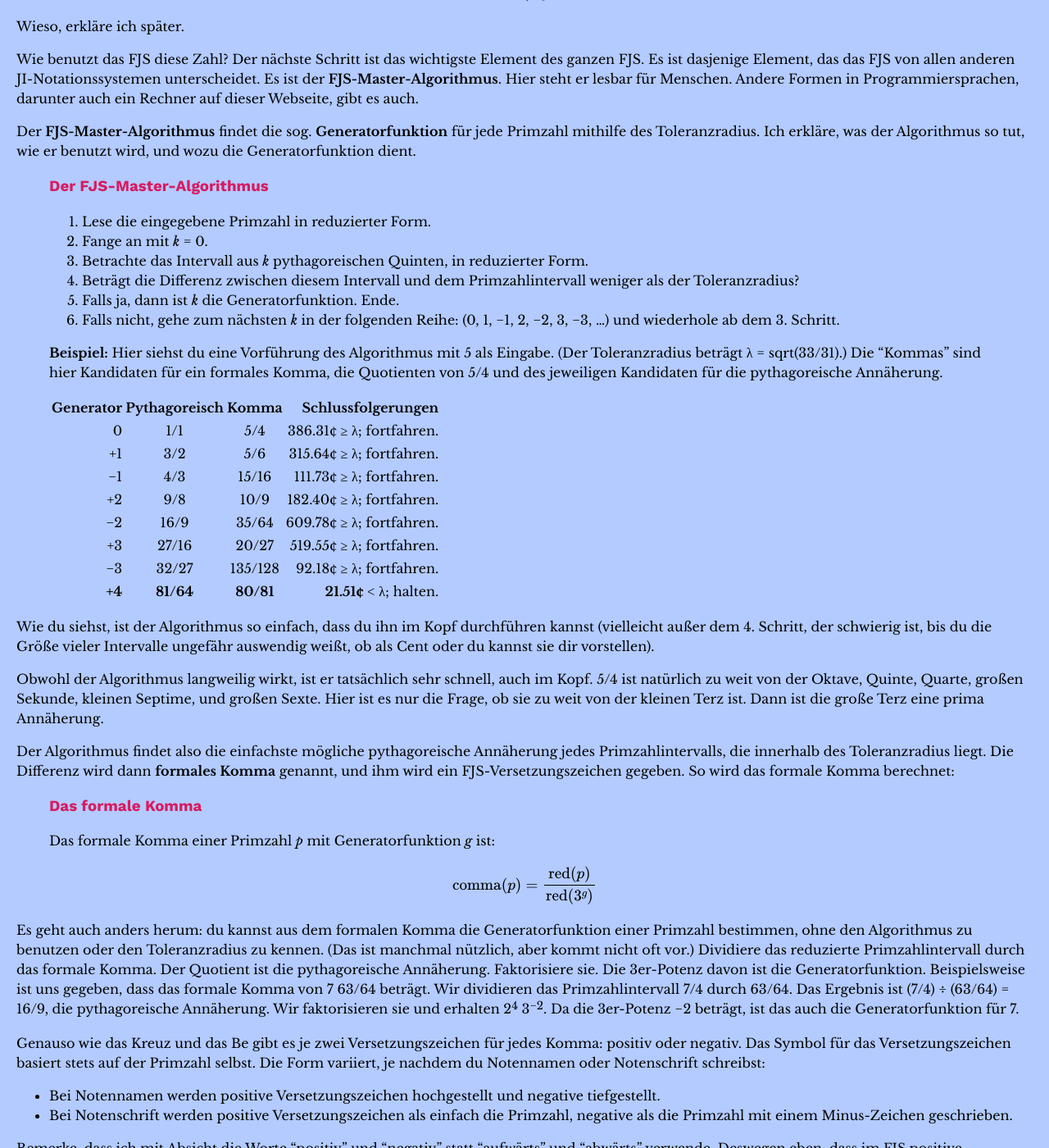
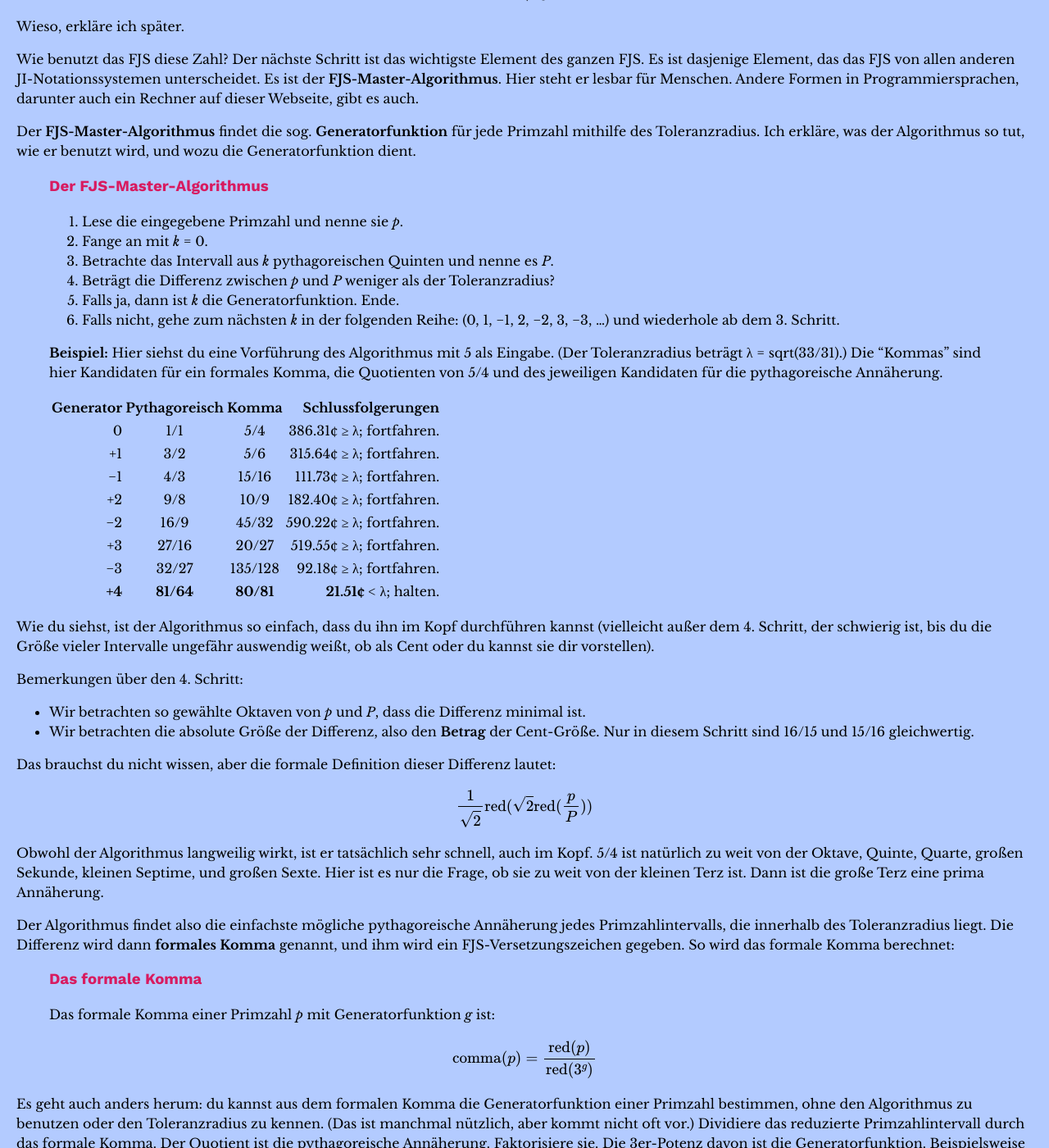
Before and after one commit to misotanni/misotanni.github.io, a Jekyll site: the page built from fjs/de/crash.md, in a window 1280 px wide and 1400 px high, scrolled down 5217 px. Shown: the whole window at 82% size. Built offline with Jekyll 4.4.1, drawn with Linux system fonts in a browser that asks for light colours; our own code applies the rules of GitHub Pages for plain Markdown files; formulas are drawn with MathJax 3.

Commit message:
vital change to crash course xi re

```diff
--- a/fjs/de/crash.md
+++ b/fjs/de/crash.md
@@ -169,10 +169,10 @@ Der **FJS-Master-Algorithmus** findet die sog. **Generatorfunktion** für jede P
 
 > ### Der FJS-Master-Algorithmus
 >
-> 1. Lese die eingegebene Primzahl in reduzierter Form.
+> 1. Lese die eingegebene Primzahl und nenne sie *p*.
 > 2. Fange an mit *k* = 0.
-> 3. Betrachte das Intervall aus *k* pythagoreischen Quinten, in reduzierter Form.
-> 4. Beträgt die Differenz zwischen diesem Intervall und dem Primzahlintervall weniger als der Toleranzradius?
+> 3. Betrachte das Intervall aus *k* pythagoreischen Quinten und nenne es *P*.
+> 4. Beträgt die Differenz zwischen *p* und *P* weniger als der Toleranzradius?
 > 5. Falls ja, dann ist *k* die Generatorfunktion. Ende.
 > 6. Falls nicht, gehe zum nächsten *k* in der folgenden Reihe: (0, 1, −1, 2, −2, 3, −3, ...) und wiederhole ab dem 3. Schritt.
 >
@@ -184,12 +184,21 @@ Der **FJS-Master-Algorithmus** findet die sog. **Generatorfunktion** für jede P
 > |      +1   |      3/2      |    5/6    |  315.64¢   ≥ λ; fortfahren. |
 > |      −1   |      4/3      |   15/16   |  111.73¢   ≥ λ; fortfahren. |
 > |      +2   |      9/8      |   10/9    |  182.40¢   ≥ λ; fortfahren. |
-> |      −2   |     16/9      |   35/64   |  609.78¢   ≥ λ; fortfahren. |
+> |      −2   |     16/9      |   45/32   |  590.22¢   ≥ λ; fortfahren. |
 > |      +3   |     27/16     |   20/27   |  519.55¢   ≥ λ; fortfahren. |
 > |      −3   |     32/27     |  135/128  |   92.18¢   ≥ λ; fortfahren. |
 > |    **+4** |   **81/64**   | **80/81** | **21.51¢** < λ; halten.     |
 
 Wie du siehst, ist der Algorithmus so einfach, dass du ihn im Kopf durchführen kannst (vielleicht außer dem 4. Schritt, der schwierig ist, bis du die Größe vieler Intervalle ungefähr auswendig weißt, ob als Cent oder du kannst sie dir vorstellen).
+
+Bemerkungen über den 4. Schritt:
+
+- Wir betrachten so gewählte Oktaven von *p* und *P*, dass die Differenz minimal ist.
+- Wir betrachten die absolute Größe der Differenz, also den **Betrag** der Cent-Größe. Nur in diesem Schritt sind 16/15 und 15/16 gleichwertig.
+
+Das brauchst du nicht wissen, aber die formale Definition dieser Differenz lautet:
+
+$$\frac{1}{\sqrt{2}} \text{red}(\sqrt{2} \text{red}(\frac{p}{P}))$$
 
 Obwohl der Algorithmus langweilig wirkt, ist er tatsächlich sehr schnell, auch im Kopf. 5/4 ist natürlich zu weit von der Oktave, Quinte, Quarte, großen Sekunde, kleinen Septime, und großen Sexte. Hier ist es nur die Frage, ob sie zu weit von der kleinen Terz ist. Dann ist die große Terz eine prima Annäherung.
 
```
